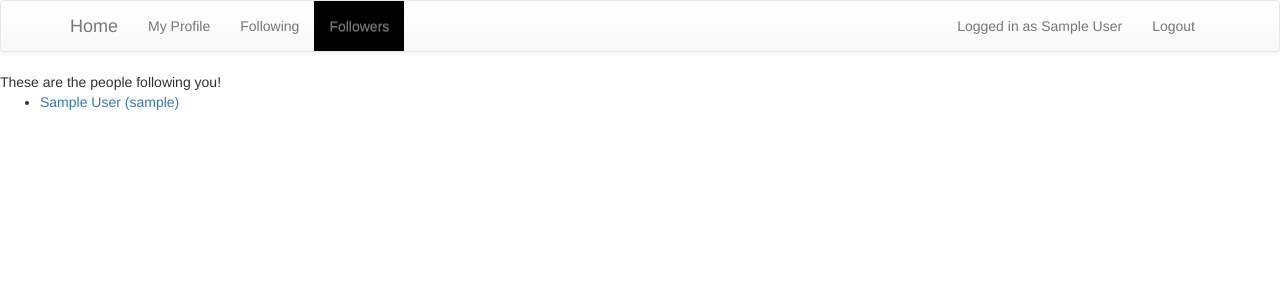
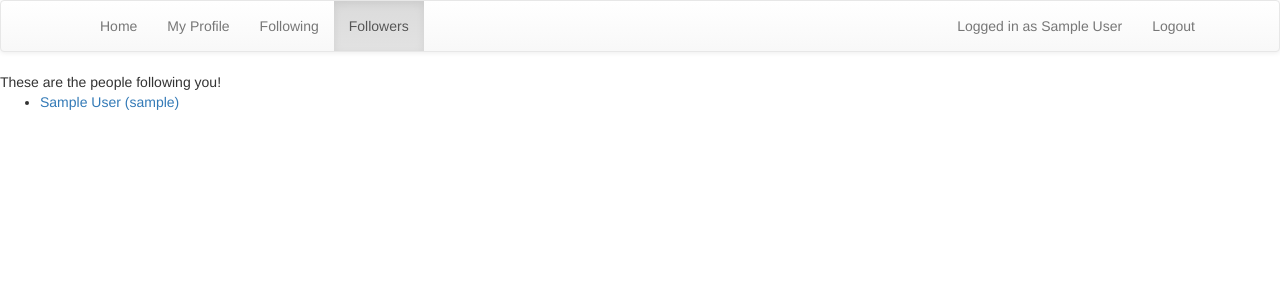
Before and after one commit to MichaelACohen/cs135, a PHP site: page /followers.php in a window 1280 px wide. Shown: the top 300 px of the page. Run offline with PHP 8.4, Linux system fonts and the light colour scheme; the visitor is signed in with stand-in values (Sample User, id 1); tables that the repository leaves empty hold one stand-in row (values such as "Sample post"); some libraries are stand-ins or nearby versions.

Commit message:
small bootstrap changes

```diff
--- a/application/navBar.php
+++ b/application/navBar.php
@@ -22,19 +22,13 @@ $curURL = $_SERVER['PHP_SELF'];
 
 <nav class="navbar navbar-default" role="navigation">
   <div class="container">
-    <div class="navbar-header">
-      <?php
-      	$selected = (isset($curURL) && strpos($curURL, $menu['home']['url'])) ? 'selected' : null;
-      	echo "<a class='navbar-brand {$selected}' href='{$menu['home']['url']}'>{$menu['home']['text']}</a>";
-      ?>
-    </div>
     <div class="collapse navbar-collapse">
       <ul class="nav navbar-nav">
       	<?php
       		foreach($menu as $key => $val) {
-      			if ($key != 'home' && $key != 'logout') {
-      				$selected  = (isset($curURL) && strpos($curURL, $val['url'])) ? 'selected' : null;
-					echo "<li><a href='{$val['url']}' class='{$selected}'>{$val['text']}</a></li>";
+      			if ($key != 'logout') {
+      				$selected  = (isset($curURL) && strpos($curURL, $val['url'])) ? 'active' : null;
+					echo "<li class='{$selected}'><a href='{$val['url']}'>{$val['text']}</a></li>";
       			}
       		}
       	?>
@@ -42,7 +36,7 @@ $curURL = $_SERVER['PHP_SELF'];
       <ul class="nav navbar-nav navbar-right">
         <li><p class="navbar-text">Logged in as <?php echo $_SESSION['displayName']; ?></p></li>
         <?php
-        	$selected = (isset($curURL) && strpos($curURL, $menu['logout']['url'])) ? 'selected' : null;
+        	$selected = (isset($curURL) && strpos($curURL, $menu['logout']['url'])) ? 'active' : null;
         	echo "<li><a href='{$menu['logout']['url']}'>Logout</a></li>"
         ?>
       </ul>
--- a/application/profile.php
+++ b/application/profile.php
@@ -313,8 +313,8 @@ function displayVideo($index, $video) {
     echo "<div class='postComment'>";
     echo "<form style='display:inline-block;width:100%;margin:0;padding:0' id='commentForm$index' method='post'>";
     echo "<input type='hidden' name='vid' value='{$video['vid']}'></input>";
-    echo "<textarea form='commentForm$index' name='comment' class='commentText' placeholder='Write a comment...'></textarea>";
-    echo "<input style='float:right;' type='submit' value='Comment!'></input>";
+    echo "<textarea form='commentForm$index' name='comment' class='commentText form-control' placeholder='Write a comment...'></textarea>";
+    echo "<button type='submit' class='btn btn-default' style='float:right;margin-top:5px;' type='submit'>Comment!</input>";
     echo "</form>";
     echo "</div>";
     echo "</div>";
```
